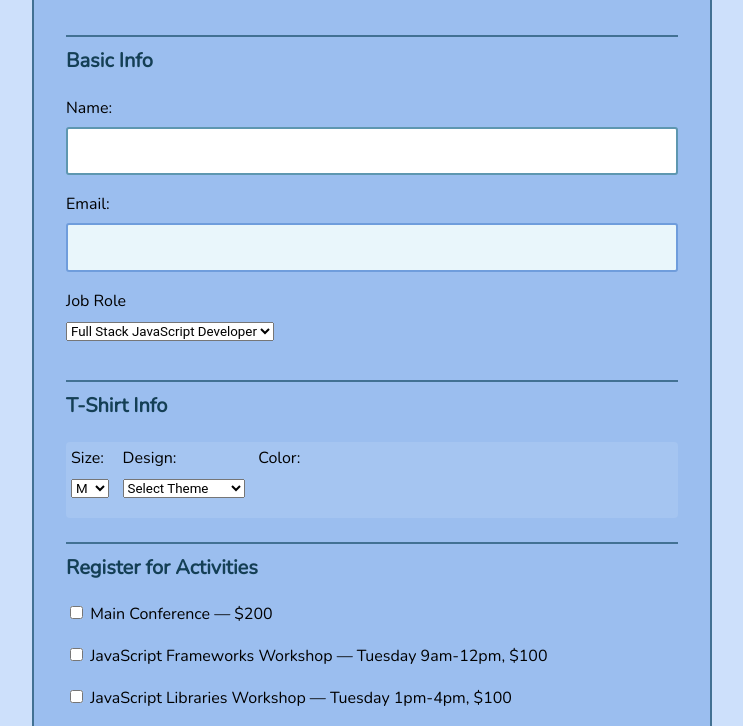
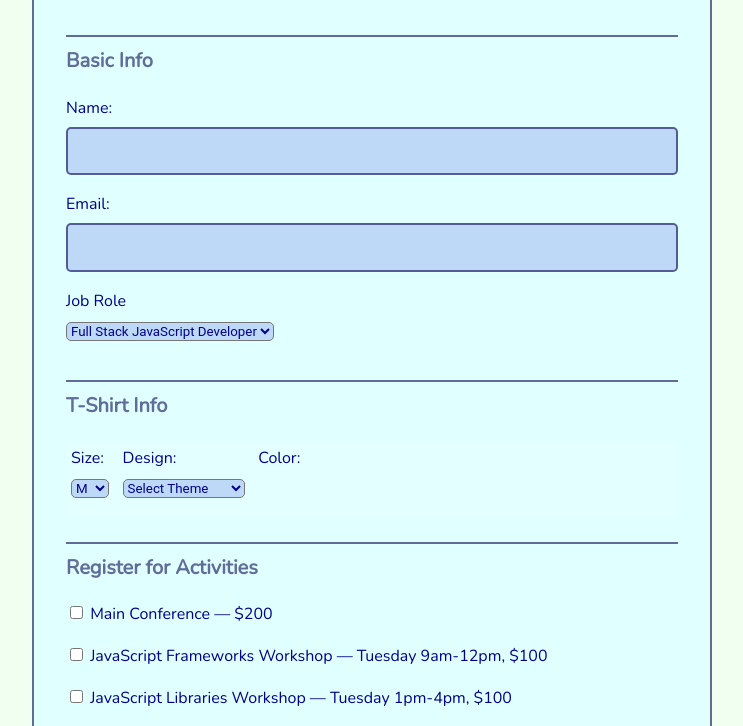
Before and after one commit to courtneyberry27/interactive-form, a plain HTML site: page index.html in a window 1280 px wide. Shown: the part 203-929 px from the top of the page, without its empty margins (268-1011 px from the left). Drawn offline with nearby package versions, Linux system fonts and the light colour scheme.

Commit message:
Update style.css

```diff
--- a/css/style.css
+++ b/css/style.css
@@ -3,7 +3,6 @@
 ==================================== */
 
 @import url('https://fonts.googleapis.com/css?family=Nunito|Roboto+Mono');
-
 * {
     box-sizing: border-box;
 }
@@ -16,8 +15,8 @@ button {
 
 body {
     font: 1em/1.5;
-  color: rgba(6, 49, 68, 0.9);
-	background: #CDE0FB;
+    color: rgba(11, 9, 22, 0.9);
+    background: honeydew;
 }
 
 header {
@@ -34,15 +33,17 @@ a {
     text-decoration: none;
 }
 
+
 /* =================================
   Form Element Styles
 ==================================== */
 
 form {
     padding: .875em 1.875em 1.875em;
-	background: #9BBEEF;
-	border: 2px solid rgba(8, 63, 87, 0.6);
-	border-radius: 3px;
+    background: lightcyan;
+    border: 2px solid rgba(12, 10, 83, 0.6);
+    border-radius: 5px;
+    color: rgba(12, 10, 83, 0.6);
 }
 
 fieldset,
@@ -54,6 +55,7 @@ button {
 
 fieldset {
     margin-top: 1.5em;
+    color: rgba(12, 10, 83, 0.6);
 }
 
 legend,
@@ -64,7 +66,7 @@ button {
 legend {
     font-weight: bold;
     padding-top: .5em;
-	border-top: 2px solid rgba(8, 63, 87, 0.6);
+    border-top: 2px solid rgba(12, 10, 83, 0.6);
     margin-bottom: 1.125em;
 }
 
@@ -75,7 +77,7 @@ legend {
 }
 
 label {
-	color: #000;
+    color: darkblue;
     display: block;
     margin-bottom: .5em;
 }
@@ -83,21 +85,24 @@ label {
 input,
 select {
     margin-bottom: 1.125em;
+    background-color: #bed9f8;
+    color: darkblue;
+    border-radius: 5px;
 }
 
 input {
     font-size: 1em;
     font-weight: 500;
     padding: .8em;
-	background: #e9f6fb;
-	border: 2px solid rgb(111, 157, 220);
-	border-radius: 3px;
+    background: #bed9f8;
+    border: 2px solid rgba(12, 10, 83, 0.6);
+    border-radius: 5px;
     outline: none;
 }
 
 input:focus {
-	background: #fff;
-	border-color: #5e97b0;
+    background: #bed9f8;
+    border-color: rgba(12, 10, 83, 0.6);
     transition: border-color .4s, background-color .4s;
 }
 
@@ -109,16 +114,16 @@ input[type="radio"] {
 button {
     color: #fff;
     padding: .55em 1.25em;
-	background: #083f57;
+    background: rgba(12, 10, 83, 0.6);
     margin: 1.25em 0 .5em;
     cursor: pointer;
-	border: 2px solid black;
+    border: 2px solid darkblue;
     border-radius: 4px;
     transition: all 0.5s;
 }
 
 button:hover {
-	background: #6F9DDC;
+    background: rgb(33, 5, 134);
 }
 
 input,
@@ -126,6 +131,7 @@ select,
 option {
     font-family: 'roboto', sans-serif;
 }
+
 
 /* =================================
   Page Styles
@@ -166,6 +172,7 @@ option {
     border-radius: 4px;
 }
 
+
 /* =================================
   Helper Classes
 ==================================== */
@@ -179,6 +186,7 @@ option {
     display: table;
     clear: both;
 }
+
 
 /* =================================
   Media Queries
@@ -200,7 +208,7 @@ option {
     .col {
         float: left;
     }
-	.col + .col {
+    .col+.col {
         margin-left: 2.5%;
     }
     .col-3 {
@@ -209,7 +217,6 @@ option {
     .col-6 {
         width: 49%;
     }
-
     label {
         clear: both;
     }
```
Lines whose indentation alone changed are shown as unchanged.
